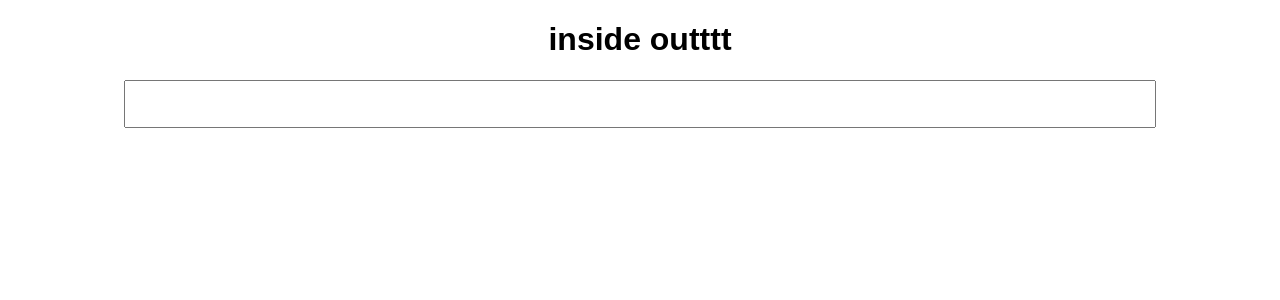
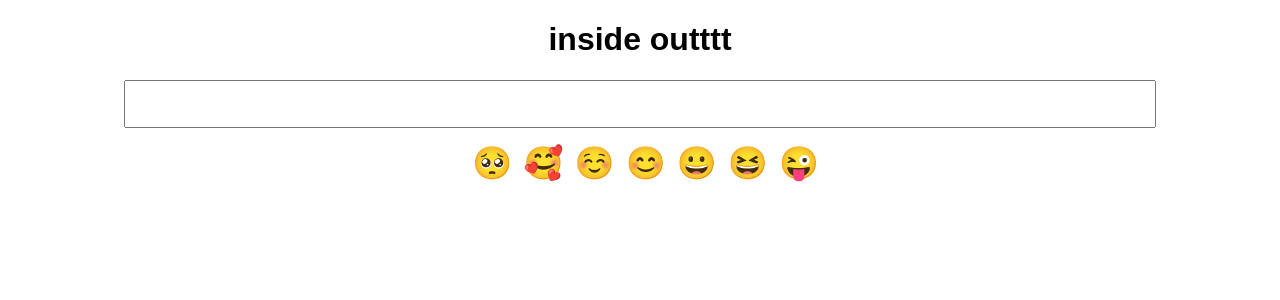
Before and after one commit to Ahana001/emojiPedia, a React (Create React App) app: page / in a window 1280 px wide. Shown: the top 300 px of the page. Built offline with nearby package versions, Linux system fonts and the light colour scheme.

Commit message:
put span in React

```diff
--- a/src/App.js
+++ b/src/App.js
@@ -34,6 +34,11 @@ export default function App() {
         }}
       />
       <p>{meaning}</p>
+      {emojiArray.map((item) => {
+        return (
+          <span style={{ marginLeft: "0.7rem", fontSize: "2rem" }}>{item}</span>
+        );
+      })}
     </div>
   );
 }
```
